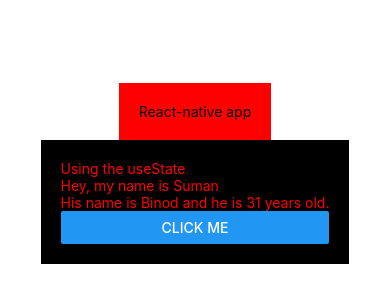
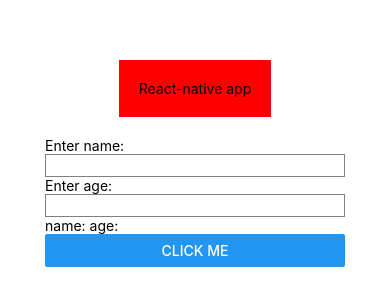
Before and after one commit to sumansharma01/reactNative, a React Native app: screen / in a window 390 px wide. Shown: the part 249-554 px from the top of the page. Built offline with nearby package versions, Linux system fonts and the light colour scheme.

Commit message:
added textinput and border styles

```diff
--- a/App.js
+++ b/App.js
@@ -1,27 +1,34 @@
 import { StatusBar } from 'expo-status-bar';
 import React, { useState } from 'react';
-import { StyleSheet, Text, View, Button } from 'react-native';
+import { StyleSheet, Text, View, Button, TextInput } from 'react-native';
 
 const App=()=> {
-  const [name,setName]=useState('Suman');
-  const [person,setPerson]=useState({
-    name:'Binod', age:31
-  })
-  const handlePress=()=>{
-    setName('Pujan');
-    setPerson({name:'Tek', age:22})
-  }
+  const [name,setName]=useState('');
+  const [age,setAge]=useState()
+
   return (
     <View style={styles.container}>
       <View style={styles.header}>
         <Text>React-native app</Text>
       </View>
       <View style={styles.body}>
-        <Text style={[styles.bodyText]}>Using the useState</Text>
-        <Text style={[styles.bodyText]}>Hey, my name is {name}</Text>
-        <Text style={[styles.bodyText]}>His name is {person.name} and he is {person.age} years old.</Text>
+
+        <Text>Enter name:</Text>
+        <TextInput
+          style={styles.input}
+          onChangeText={(value)=>{setName(value)}}
+        />
+
+        <Text>Enter age:</Text>
+        <TextInput
+          keyboardType='number-pad'
+          style={styles.input}
+          onChangeText={(value)=>{setAge(value)}}
+        />
+
+        <Text>name:{name} age:{age}</Text>
         <View >
-          <Button title="Click me" onPress={handlePress}/>
+          <Button title="Click me"/>
         </View>
 
       </View>
@@ -47,12 +54,18 @@
     padding:20,
   },
   body:{
-    backgroundColor:'black',
+    backgroundColor:'white',
     padding:20,
   },
   bodyText:{
     color:'red',
 
+  },
+  input:{
+    borderColor:'gray',
+    borderWidth:1,
+    padding:2,
+    width:300
   }
 
 });
```
